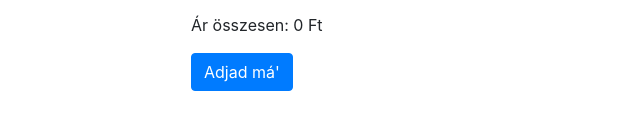
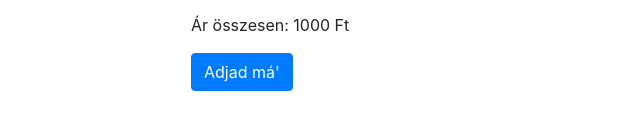
Before and after one commit to GGGasGit/GGGasGit.github.io, a plain HTML site: page javascript.html in a window 1280 px wide. Shown: the part 294-424 px from the top of the page, 84-724 px from the left. Drawn offline with Linux system fonts and the light colour scheme.

Commit message:
js.html new version

```diff
--- a/javascript.html
+++ b/javascript.html
@@ -65,7 +65,7 @@
             <small id="orderAmountInfo" class="form-text text-muted">Hány darabot kérsz</small>
           </div>
           <div class="form-group">
-            Ár összesen: <span class="totalPrice">0</span> Ft
+            Ár összesen: <span class="totalPrice">1000</span> Ft
           </div>
           <button onclick="sendMessage()" type="button" class="btn btn-primary">Adjad má'</button>
         </form>
```
